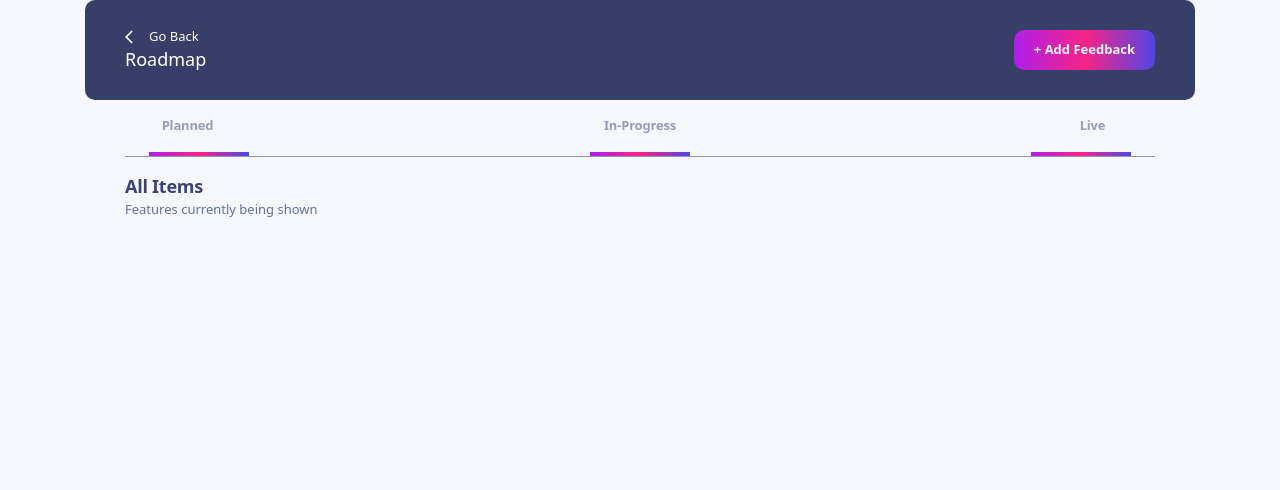
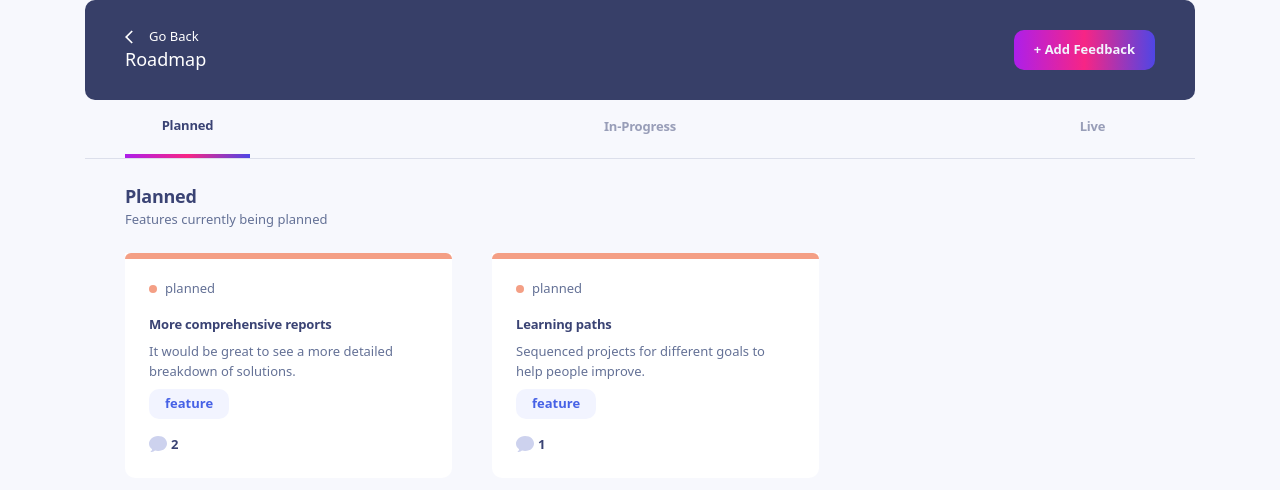
Before and after one commit to 4LL7N/product-feedback-app, a React (Vite) app: page /roadmap in a window 1280 px wide. Shown: the top 490 px of the page. Built offline with nearby package versions, Linux system fonts and the light colour scheme.

Commit message:
fix roadmap

```diff
--- a/src/index.css
+++ b/src/index.css
@@ -35,7 +35,13 @@
 
 .custom-line {
   background: linear-gradient(to right, #ad1fea, #f72585, #4f46e5);
-  width: 100px;
+  width: 100%;
   height: 4px;
   margin-top: 16px;
 }
+
+.gradient-border {
+  border-bottom-width: 2px;
+  border-bottom-style: solid;
+  border-image: linear-gradient(to right, #4f46e5, #ad1fea, #f72585);
+}
--- a/src/page/FeedbackDetails.tsx
+++ b/src/page/FeedbackDetails.tsx
@@ -2,7 +2,7 @@ import { useNavigate, useParams } from "react-router-dom";
 import { SetStateAction, useEffect, useState } from "react";
 import { Comment, ProductRequest, User, dataStyle } from "./style";
 import Commentreply from "../Components/Commentreply";
-import { jsxs } from "react/jsx-runtime";
+
 
 function FeedbackDetails() {
   const params = useParams<{ feedbackdetails: string }>();
--- a/src/page/NewFeedback.tsx
+++ b/src/page/NewFeedback.tsx
@@ -83,7 +83,7 @@ function NewFeedback(): any {
   }, [watch("category")?.value]);
 
   return (
-    <InputField className=" h-screen p-10 m-0 flex flex-col items-center justify-center">
+    <InputField className=" min-h-screen p-10 m-0 flex flex-col items-center justify-center">
       <div className="  ">
         <div
           className="flex flex-row gap-4 "
--- a/src/page/RoadMap.tsx
+++ b/src/page/RoadMap.tsx
@@ -2,12 +2,11 @@ import { useEffect, useState } from "react";
 import { MdArrowBackIos } from "react-icons/md";
 import { Context } from "./Context";
 import { Link, useNavigate } from "react-router-dom";
-import { dataStyle } from "./style";
+import { ProductRequest, dataStyle } from "./style";
 
 function RoadMap() {
-  const context = Context();
   const navigate =  useNavigate()
-  const [selectedItem, setSelectedItem] = useState<string>("");
+  const [selectedItem, setSelectedItem] = useState<string>("Planned");
   const [filterInfo, setFilterInfo] = useState<any[]>([]);
 
   const [dataInfo, setDataInfo] = useState<dataStyle>()
@@ -15,12 +14,30 @@ function RoadMap() {
   useEffect(() => {
     let LocalStorageData: any = localStorage.getItem("data");
     setDataInfo(JSON.parse(LocalStorageData));
+    LocalStorageData = JSON.parse(LocalStorageData)
+
+    let filterData = LocalStorageData?.productRequests?.filter((items:ProductRequest) => {
+      return items.status.toLowerCase() === selectedItem.toLowerCase()
+    })
+    setFilterInfo(filterData)
   },[])
 
+  useEffect(()=>{
+
+    let filterData = dataInfo?.productRequests?.filter((items:ProductRequest) => {
+      return items.status.toLowerCase() === selectedItem.toLowerCase()
+    })
+    filterData? setFilterInfo(filterData):null
+    // console.log(selectedItem);
+
+    // console.log(filterData);
+
+
+  },[selectedItem])
 
 
   return (
-    <article className="flex flex-col items-center justify-start bg-[#f7f8fd] min-h-screen   ">
+    <article className="flex flex-col items-center justify-start bg-[#f7f8fd] min-h-screen mb-[98px]  ">
       <header className="bg-[#373f68] w-full h-[100px] px-6 py-5 flex flex-row items-center justify-between md:w-[768px] md:px-10 md:rounded-[10px] lg:w-[1110px]">
         <div className="flex flex-col items-start justify-between">
           <div className="flex flex-row items-center justify-center gap-2">
@@ -38,65 +55,68 @@ function RoadMap() {
         </div>
         <button className="custom-button" onClick={() => navigate("/newfeedback") } >+ Add Feedback</button>
       </header>
-      <section className="flex flex-col items-center justify-between w-full py-4 md:w-[768px] md:px-10 lg:w-[1110px]">
-        <div className="flex flex-row items-center justify-between w-full">
+      <section className="flex flex-col items-center justify-between w-full pt-4 md:w-[768px] md:px-10  lg:w-[1110px] border-b border-b-solid border-b-[#8c92b340] ">
+        <div className="flex flex-row items-center justify-between w-full  ">
+          <div>
           <button
             className={`${
-              selectedItem === "Planned" ? "text-[#3a4374]" : "text-[#3a437480]"
-            } w-[125px] flex items-center justify-center text-[13px] font-bold tracking-[-0.18px]`}
+              selectedItem === "Planned" ? " text-[#3a4374]" : "mb-[20px] text-[#3a437480]"
+            } w-[125px] flex items-center justify-center text-[13px] font-bold tracking-[-0.18px] gradient-border `}
             onClick={() => setSelectedItem("Planned")}
           >
             Planned
           </button>
+          <div
+            className={
+              selectedItem === "Planned"
+                ? "custom-line"
+                : ""
+            }
+          ></div>
+          </div>
+          <div>
           <button
             className={`${
               selectedItem === "In-Progress"
                 ? "text-[#3a4374]"
-                : "text-[#3a437480]"
+                : "mb-[20px]  text-[#3a437480]"
             } w-[125px] flex items-center justify-center text-[13px] font-bold tracking-[-0.18px]`}
             onClick={() => setSelectedItem("In-Progress")}
           >
             In-Progress
           </button>
+          <div
+            className={
+              selectedItem === "In-Progress"
+                ? "custom-line"
+                : ""
+            }
+          ></div>
+          </div>
+          <div>
           <button
             className={`${
-              selectedItem === "Live" ? "text-[#3a4374]" : "text-[#3a437480]"
+              selectedItem === "Live" ? " text-[#3a4374]" : "mb-[20px] text-[#3a437480]"
             } w-[125px] flex items-center justify-center text-[13px] font-bold tracking-[-0.18px]`}
             onClick={() => setSelectedItem("Live")}
           >
             Live
           </button>
-        </div>
-        <div className="flex flex-row items-center justify-between w-full px-6 ">
           <div
             className={
-              selectedItem === "Planned" || selectedItem === ""
+              selectedItem === "Live"
                 ? "custom-line"
                 : ""
             }
           ></div>
-          <div
-            className={
-              selectedItem === "In-Progress" || selectedItem === ""
-                ? "custom-line"
-                : ""
-            }
-          ></div>
-          <div
-            className={
-              selectedItem === "Live" || selectedItem === ""
-                ? "custom-line"
-                : ""
-            }
-          ></div>
+          </div>
         </div>
 
-        <div className="h-[1px] bg-[#8c92b3] w-full"></div>
       </section>
-      <section className="flex flex-col items-start w-full px-6 md:w-[768px] md:px-10 lg:w-[1110px]">
+      <section className="flex flex-col items-start w-full px-6 md:w-[768px] md:px-10 lg:w-[1110px] mt-[24px] ">
         <div>
           <p className="text-[18px] font-bold tracking-[-0.25px] text-[#3a4374]">
-            {selectedItem ? selectedItem : "All Items"}
+            {selectedItem}
           </p>
           <p className="text-[13px] text-[#647196] font-normal">
             Features currently being{" "}
@@ -110,32 +130,33 @@ function RoadMap() {
       >
         {selectedItem
           ? filterInfo.map((item: any) => {
-              if (
-                item.status.toLowerCase() === selectedItem.toLowerCase() &&
-                item.status !== "suggestion"
-              ) {
-                let dotColor = "";
-                if (item.status === "Planned") {
-                  dotColor = "bg-orange-300"; // Use Tailwind CSS color class
-                } else if (item.status === "In-Progress") {
-                  dotColor = "bg-purple-400"; // Use Tailwind CSS color class
-                } else if (item.status === "Live") {
-                  dotColor = "bg-blue-400"; // Use Tailwind CSS color class
+
+                let dotColor = "#f49f85" ;
+                if (item.status.toLowerCase() == "planned") {
+                  dotColor = "#f49f85"; // Use Tailwind CSS color class
+                } else if (item.status.toLowerCase() == "in-progress") {
+                  dotColor = "#ad1fea"; // Use Tailwind CSS color class
+                } else if (item.status.toLowerCase() == "live") {
+                  dotColor = "#62bcfa"; // Use Tailwind CSS color class
                 }
+                console.log(dotColor);
 
                 return (
                   <div
+
                     key={item.id}
-                    className="flex flex-col items-center justify-between  gap-4  w-[327px] bg-white rounded-[10px] mt-[24px] pb-6  "
+                    className={`flex flex-col items-center justify-between  gap-[20px]  w-[327px] bg-white rounded-b-[10px] mt-[24px] pb-6   `}
                   >
+                    <div className={`h-[6px] w-[100%] rounded-t-[10px] bg-[${dotColor}]  `} />
                     <div className="flex flex-col items-start justify-start px-6  gap-4">
+                      <div className="flex items-center " >
                       <p
-                        className={`${dotColor} w-4 h-4 rounded-full inline-block mr-2`}
+                        className={` bg-[${dotColor}] w-[8px] h-[8px] rounded-full inline-block mr-2 `}
                       ></p>
-                      <p className="text-[13px] text-[#647196]  font-normal">
+                      <p className=" text-[13px] text-[#647196] font-normal ">
                         {item.status}
                       </p>
-
+                      </div>
                       <div className="flex flex-col items-start justify-start  gap-2">
                         <Link to={`/${item.id}`}>
                           <h1 className="text-[13px] font-bold tracking-[-0.18px] text-[#3a4374]  hover:text-[#3a437480]">
@@ -169,10 +190,11 @@ function RoadMap() {
                     </div>
                   </div>
                 );
-              }
-              return null;
+
+
             })
-          : filterInfo.map((item: any) => {
+          :null}
+          {/* filterInfo.map((item: any) => {
               if (item.status !== "suggestion") {
                 let dotColor = "";
                 if (item.status === "Planned") {
@@ -227,9 +249,9 @@ function RoadMap() {
                     </div>
                   </div>
                 );
-              }
-              return null;
-            })}
+              } */}
+
+
       </section>
     </article>
   );
```
